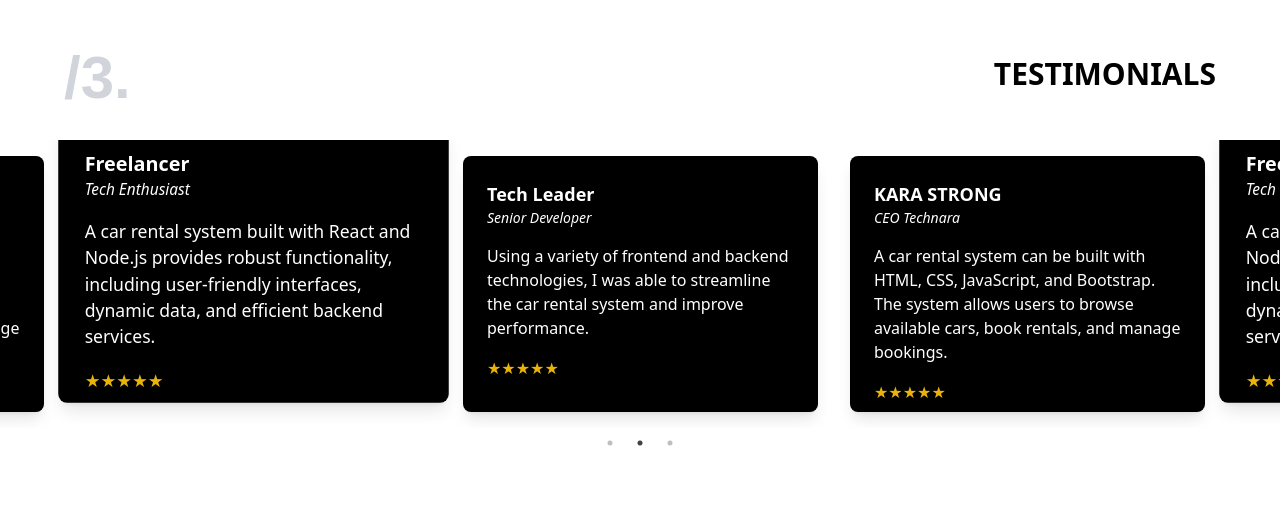
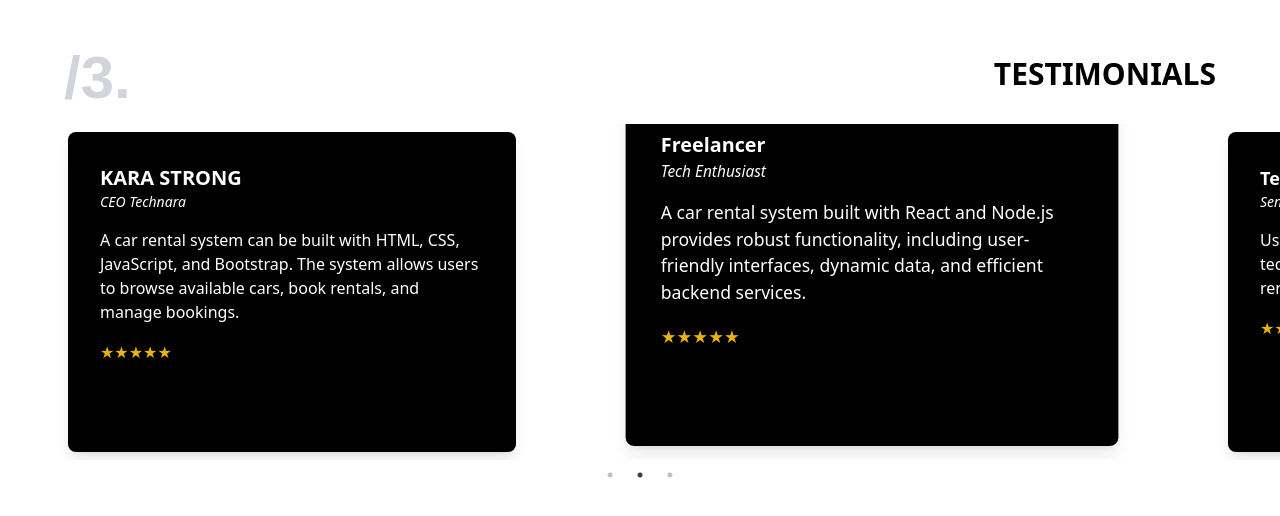
Before and after one commit to ORCA-Official/Official-Web-page, a React (Create React App) app: page / in a window 1280 px wide. Shown: the top 516 px of the page. Built offline with nearby package versions, Linux system fonts and the light colour scheme; a web font is replaced by a local one.

Commit message:
Content Updated

```diff
--- a/src/view/testimonial/testimonial.js
+++ b/src/view/testimonial/testimonial.js
@@ -10,7 +10,7 @@ const Testimonial = () => {
         centerMode: true,
         infinite: true,
         centerPadding: "60px",
-        slidesToShow: 3,
+        slidesToShow: 2,
         speed: 500,
         autoplay: true,
         autoplaySpeed: 3000,
@@ -31,13 +31,13 @@ const Testimonial = () => {
             </div>
 
             {/* Slider Section */}
-            <div className="slider-container mt-8">
+            <div className="slider-container mt-4"> {/* Reduced top margin */}
                 <Slider {...settings}>
-                    <div className="p-4 flex justify-center">
-                        <div className="testimonial-card bg-black text-white p-6 rounded-lg shadow-lg w-full h-64 max-w-sm">
-                            <h3 className="text-lg font-bold">KARA STRONG</h3>
+                    <div className="p-2 flex justify-center"> {/* Reduced padding */}
+                        <div className="testimonial-card bg-black text-white p-8 rounded-lg shadow-lg w-full h-80 max-w-md">
+                            <h3 className="text-xl font-bold">KARA STRONG</h3>
                             <p className="text-sm italic">CEO Technara</p>
-                            <p className="mt-4">
+                            <p className="mt-4 text-base">
                                 A car rental system can be built with HTML, CSS, JavaScript, and Bootstrap.
                                 The system allows users to browse available cars, book rentals, and manage bookings.
                             </p>
@@ -46,8 +46,8 @@ const Testimonial = () => {
                             </div>
                         </div>
                     </div>
-                    <div className="p-4 flex justify-center">
-                        <div className="testimonial-card bg-black text-white p-6 rounded-lg shadow-lg w-full h-64 max-w-sm">
+                    <div className="p-2 flex justify-center"> {/* Reduced padding */}
+                        <div className="testimonial-card bg-black text-white p-8 rounded-lg shadow-lg w-full h-80 max-w-md">
                             <h3 className="text-lg font-bold">Freelancer</h3>
                             <p className="text-sm italic">Tech Enthusiast</p>
                             <p className="mt-4">
@@ -59,8 +59,8 @@ const Testimonial = () => {
                             </div>
                         </div>
                     </div>
-                    <div className="p-4 flex justify-center">
-                        <div className="testimonial-card bg-black text-white p-6 rounded-lg shadow-lg w-full h-64 max-w-sm">
+                    <div className="p-2 flex justify-center"> {/* Reduced padding */}
+                        <div className="testimonial-card bg-black text-white p-8 rounded-lg shadow-lg w-full h-80 max-w-md">
                             <h3 className="text-lg font-bold">Tech Leader</h3>
                             <p className="text-sm italic">Senior Developer</p>
                             <p className="mt-4">
@@ -74,6 +74,7 @@ const Testimonial = () => {
                     </div>
                 </Slider>
             </div>
+
         </div>
     );
 };
```
